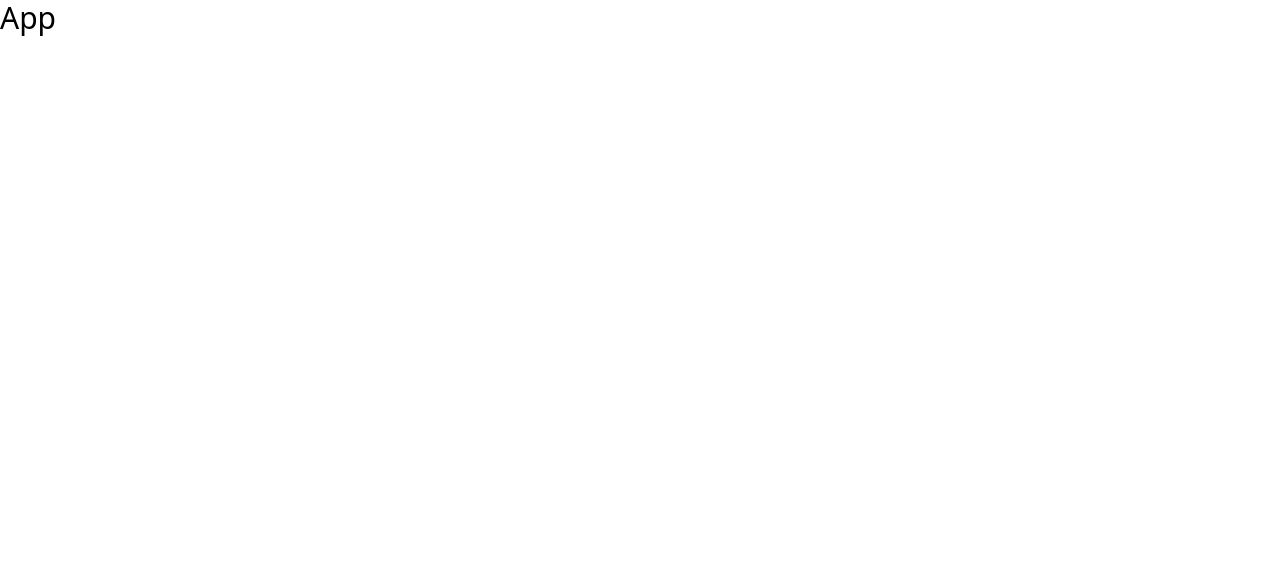
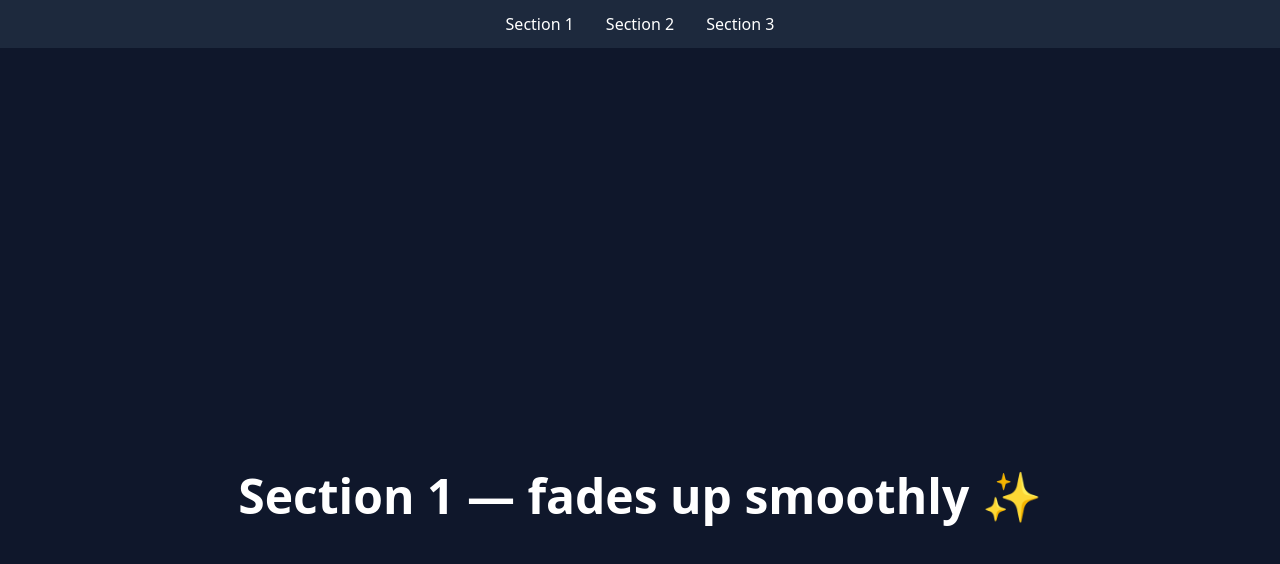
Before and after one commit to Abdurrobr34l/portfolio, a React (Vite) app: page / in a window 1280 px wide. Shown: the top 564 px of the page. Built offline with nearby package versions, Linux system fonts and the light colour scheme.

Commit message:
Teseting animation

```diff
--- a/package.json
+++ b/package.json
@@ -11,6 +11,7 @@
   },
   "dependencies": {
     "@tailwindcss/vite": "^4.1.16",
+    "framer-motion": "^12.23.24",
     "react": "^19.1.1",
     "react-dom": "^19.1.1",
     "react-router": "^7.9.4",
--- a/src/App.jsx
+++ b/src/App.jsx
@@ -1,10 +1,64 @@
-import React from 'react';
+import React, { useRef } from "react";
+import { motion, useInView } from "framer-motion";
+
+const FadeOnScroll = ({ children }) => {
+  const ref = useRef(null);
+  const inView = useInView(ref, { once: false, amount: 0.4 });
+
+  const variants = {
+    hidden: { opacity: 0, y: 80 },
+    visible: {
+      opacity: 1,
+      y: 0,
+      transition: {
+        duration: 1.2,
+        ease: [0.25, 0.1, 0.25, 1], // smooth cubic-bezier easing
+      },
+    },
+  };
+
+  return (
+    <motion.div
+      ref={ref}
+      variants={variants}
+      initial="hidden"
+      animate={inView ? "visible" : "hidden"}
+      className="w-full"
+    >
+      {children}
+    </motion.div>
+  );
+};
 
 const App = () => {
   return (
-    <div>
-      {/* <h1 className='animate-float text-3xl'>App</h1> */}
-      <h1 className='text-3xl'>App</h1>
+    <div className="bg-slate-900 text-white scroll-smooth">
+      {/* Example Menu */}
+      <nav className="fixed top-0 left-0 right-0 bg-slate-800 py-3 text-center z-10">
+        <a href="#sec1" className="mx-4 hover:text-teal-400">Section 1</a>
+        <a href="#sec2" className="mx-4 hover:text-teal-400">Section 2</a>
+        <a href="#sec3" className="mx-4 hover:text-teal-400">Section 3</a>
+      </nav>
+
+      <div className="flex flex-col items-center justify-center gap-32 pt-24">
+        <FadeOnScroll>
+          <section id="sec1" className="h-screen flex items-center justify-center">
+            <h1 className="text-5xl font-bold">Section 1 — fades up smoothly ✨</h1>
+          </section>
+        </FadeOnScroll>
+
+        <FadeOnScroll>
+          <section id="sec2" className="h-screen flex items-center justify-center">
+            <h1 className="text-5xl font-bold">Section 2 — scroll up to fade down 👇</h1>
+          </section>
+        </FadeOnScroll>
+
+        <FadeOnScroll>
+          <section id="sec3" className="h-screen flex items-center justify-center">
+            <h1 className="text-5xl font-bold">Section 3 — works with menu links ✅</h1>
+          </section>
+        </FadeOnScroll>
+      </div>
     </div>
   );
 };
```
Also changed, not shown: 1 other file (tests, documents, lock files or other folders).
